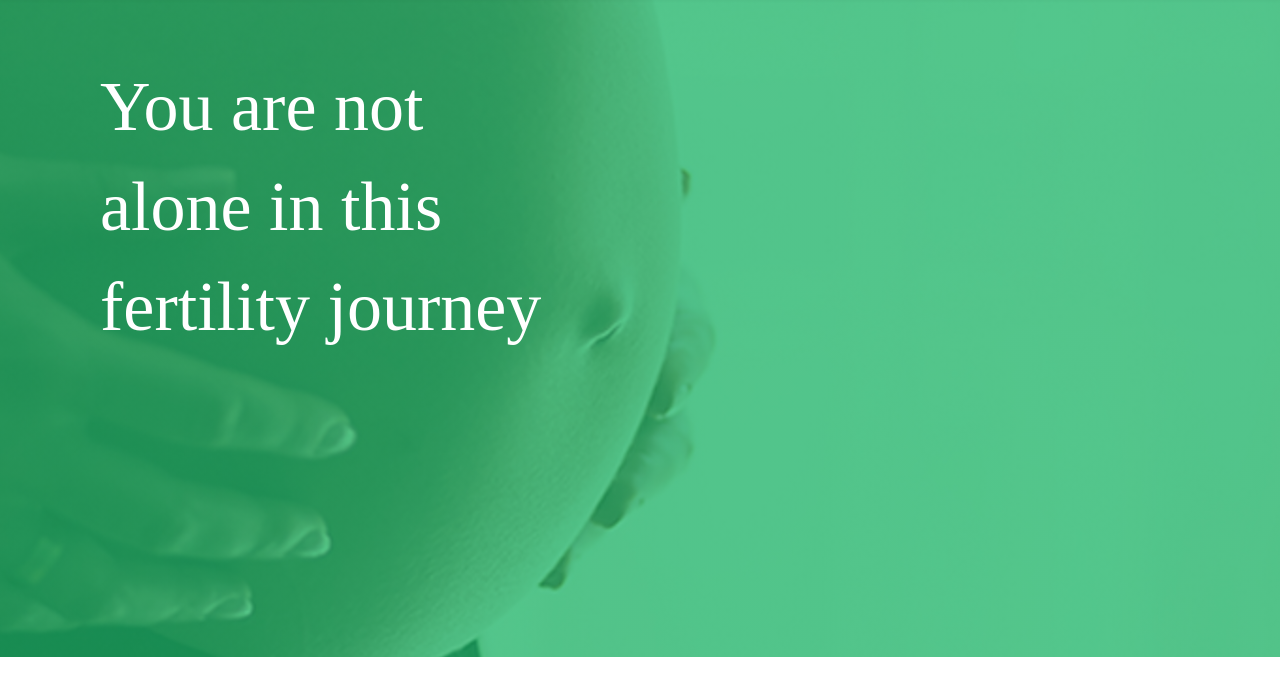
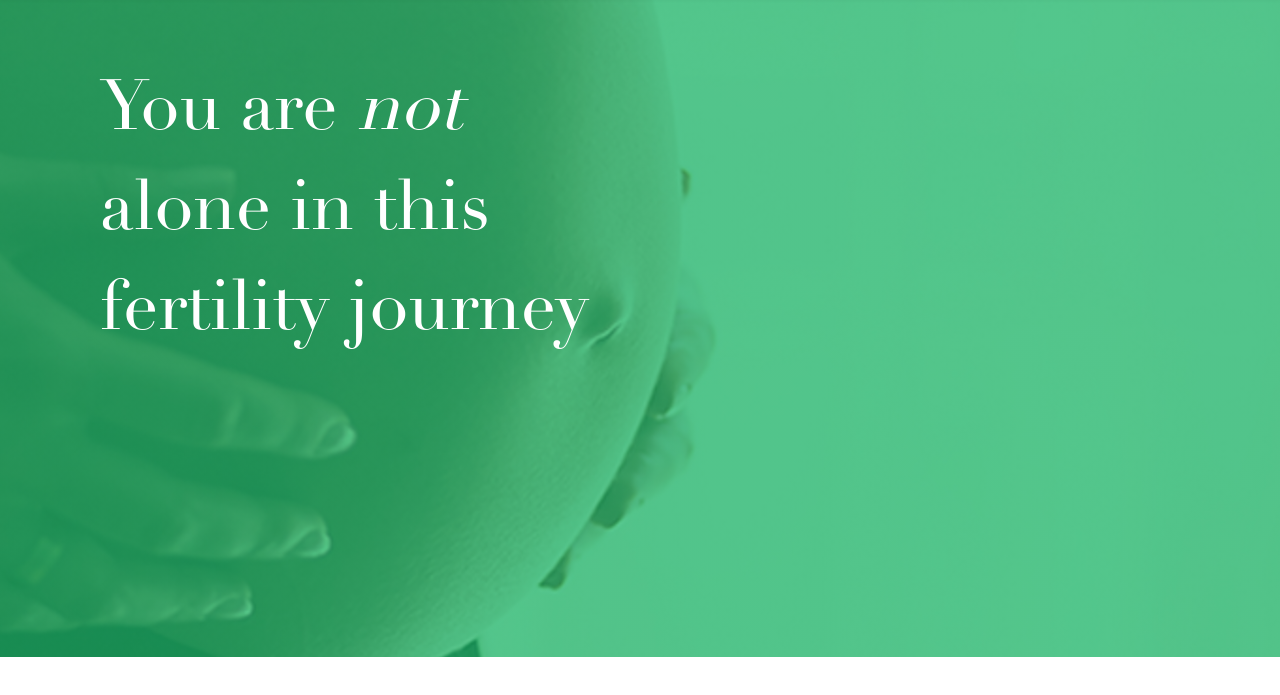
Before and after one commit to darraghoriordan/fertfithtml, a plain HTML site: page index.html in a window 1280 px wide. Shown: the part 83-778 px from the top of the page. Drawn offline with nearby package versions, Linux system fonts and the light colour scheme.

Commit message:
some tidy up

```diff
--- a/default.css
+++ b/default.css
@@ -22,26 +22,13 @@ body{
 }
 
 .home-content__main-text{
-	font-family:serif;
+	font-family:Didot, serif;
 	padding-top:60px;
 	padding-left:100px;
 	padding-bottom:300px;
 	color:white;
 	font-size:5em;
 }
-
-.home-content__main-image--green:after {
-    content: '';
-    position: absolute;
-    width: inherit;
-    height: inherit;
-    top: 0;
-    left: 0;
-	z-index:99;
-    background: rgba(255, 0, 92, 0.6);
-}
-
-
 
 .navbar-fixed-top {
     min-height: 80px;
--- a/index.html
+++ b/index.html
@@ -47,7 +47,7 @@
     <div class="col-md-12 home-content__main-image--green">
 <div class="home-content__main-image--green">
 <div class="home-content__main-text">
-You are not </br><span class="italic">alone</span> in this</br> fertility journey</div></div>
+You are <em>not</em> </br>alone in this</br> fertility journey</div></div>
 	</div>
 </div>
 </div>
```
